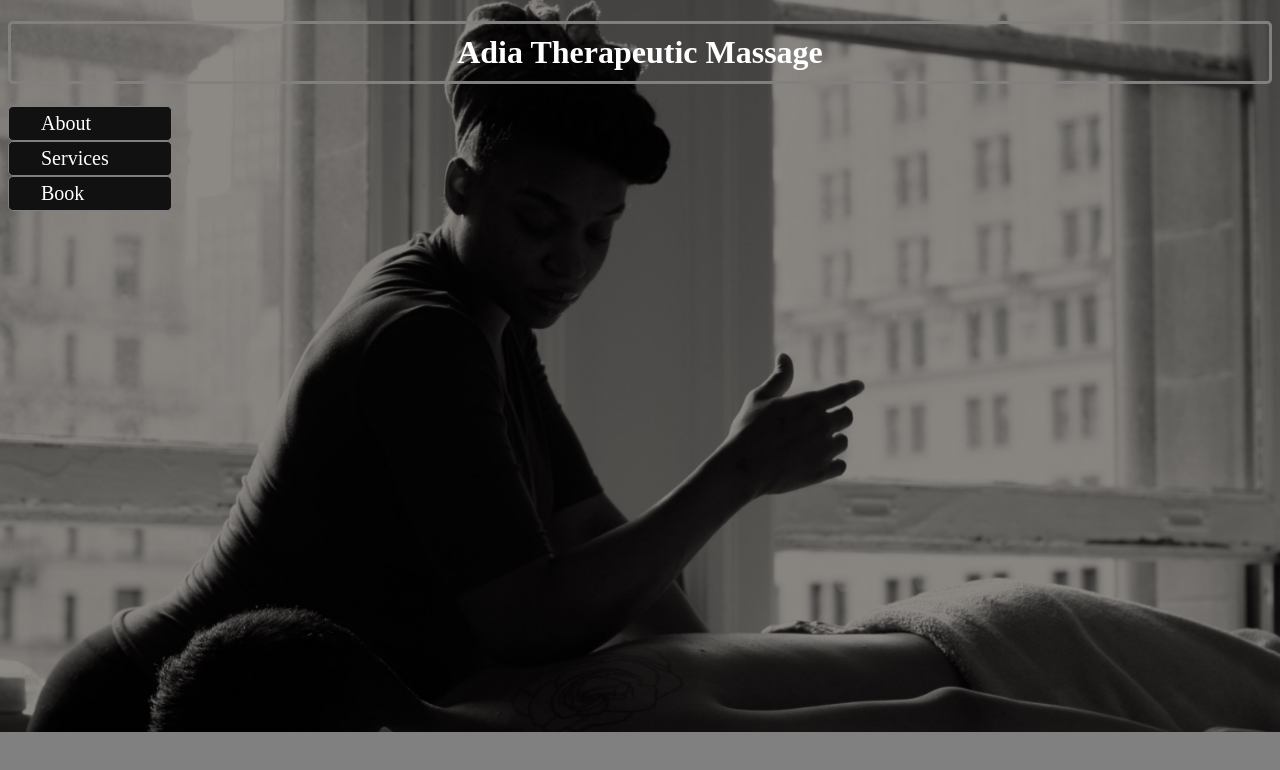
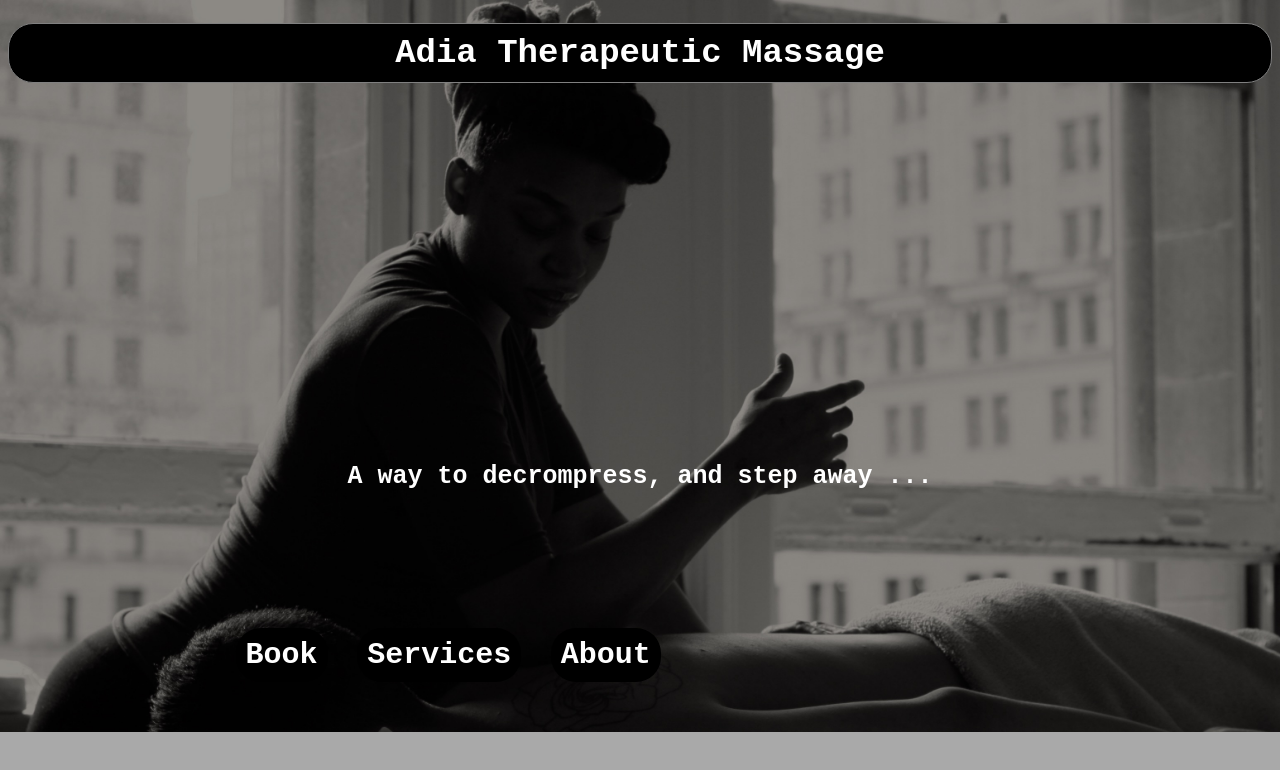
Before and after one commit to AidanFarhi/adia-therapeutic-massage, a plain HTML site: page index.html in a window 1280 px wide. Drawn offline with Linux system fonts and the light colour scheme.

Commit message:
Added buttons on bottom, and some styling

```diff
--- a/index.html
+++ b/index.html
@@ -3,6 +3,7 @@
 
 <head>
 	<title>Adia Therapeutic Massage</title>
+	<meta name="viewport" content="width=device-width, initial-scale=1.0">
 	<link rel="stylesheet" type="text/css" href="style.css">
 </head>
 
@@ -12,11 +13,19 @@
 		<h1 id="banner">Adia Therapeutic Massage</h1>
 	</header>
 
-		<div id="mysidenav" class="sidenav">
-			<a href="about.html">About</a>
-			<a href="services.html">Services</a>
-			<a href="book">Book</a>
-		</div>
+	<h3 id="message">A way to decrompress, and step away ...</h3>
+
+	<nav>
+		<a href="book.html" class="button">Book</a>
+
+		<a href="services" class="button">Services</a>
+
+		<a href="about.html" class="button">About</a>
+	</nav>
+
+	<footer>
+
+	</footer>
 
 </body>
 
--- a/style.css
+++ b/style.css
@@ -1,43 +1,47 @@
-body {
+
+body{
+  font-family: "Courier New", Courier, monospace;
   background-image: url('adia-working.jpg');
-  background-size: 100%;
+  background-size: cover;
   background-repeat: no-repeat;
-  background-color: grey
+  background-color: darkgrey;
+}
+nav {
+  position: fixed;
+  bottom: 0;
+  width: 100%;
+  margin-bottom: 10%;
+  margin-left: 17%;
+}
+.button {
+  color: white;
+  font-weight: bold;
+  font-size: 30px;
+  border: white 2px;
+  border-radius: 25px;
+  background-color: black;
+  padding: 10px;
+  margin: 10px;
+  text-decoration: none;
 }
 
-.sidenav {
-  height: 100%; /* 100% Full-height */
-  width: 13%;
-  left: 0;
-}
-
-/* The navigation menu links */
-.sidenav a {
-  padding: 5px 5px 5px 32px;
-  text-decoration: none;
-  font-size: 20px;
-  color: white;
-  display: block;
-  transition: 0.3s;
-  border-radius: 5px;
-  border: solid grey 1px;
-  background-color: #111;
-}
-
-/* When you mouse over the navigation links, change their color */
-.sidenav a:hover {
-  color: grey;
-}
-
-@media screen and (max-height: 450px) {
-  .sidenav {padding-top: 15px;}
-  .sidenav a {font-size: 18px;}
+nav a:hover {
+  background-color: grey;
 }
 
 #banner {
+  font-size: 34px;
   text-align: center;
-  border-radius: 5px;
-  border: solid grey;
+  border-radius: 25px;
+  border: solid grey 1px;
   color: white;
   padding: 10px;
+  background-color: black;
 }
+
+#message {
+  text-align: center;
+  font-size: 25px;
+  color: white;
+  margin-top: 30%;
+}
```
Also changed, not shown: 1 other file.
